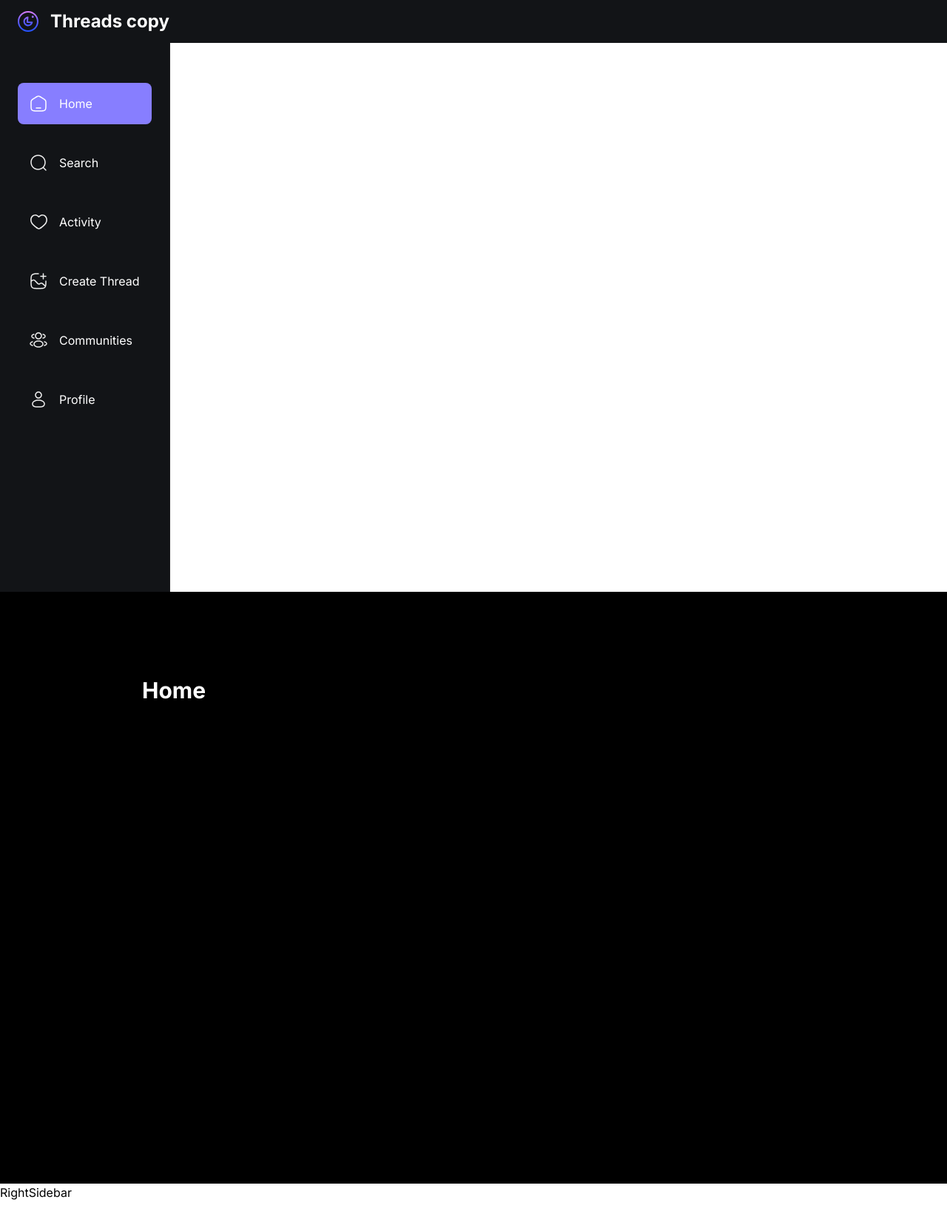
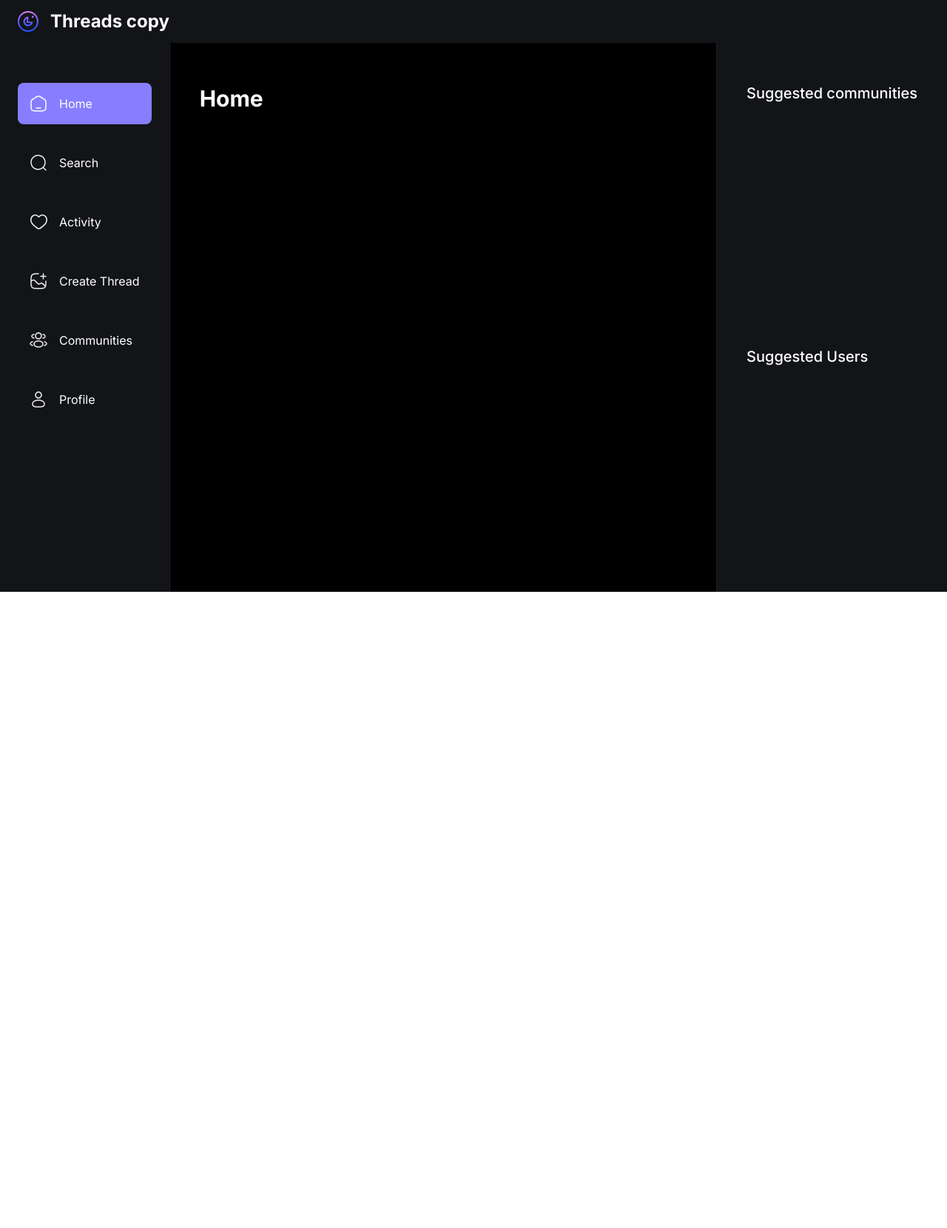
Before and after one commit to BaptisteMo/threadlike, a Next.js app: page / in a window 1280 px wide. Shown: the top 1660 px of the page at 74% size. After the commit the page ends 800 px from the top, so only its background shows below. Built offline with nearby package versions, Linux system fonts and the light colour scheme; no server answers.

Commit message:
ajout de la rightbar et theme dark clerk

```diff
--- a/app/(root)/layout.tsx
+++ b/app/(root)/layout.tsx
@@ -26,7 +26,7 @@
       <html lang="en">
         <body className={inter.className}>
           <Topbar/>
-          <main>
+          <main className='flex flex-row'>
             <LeftSidebar />
               <section className='main-container'>
                 <div className='w-full max-w-4xl'>
@@ -35,7 +35,6 @@
               </section>
             <RightSidebar />
           </main>
-          {children}
 
           <Bottombar />
           </body>
--- a/components/shared/RightSidebar.tsx
+++ b/components/shared/RightSidebar.tsx
@@ -2,9 +2,14 @@
 
 const RightSidebar = () => {
   return (
-    <h1>
-        RightSidebar
-    </h1>
+    <section className="custom-scrollbar rightsidebar">
+      <div className='flex flex-1 flex-col justify-start'>
+        <h3 className='text-heading4-medium text-light-1'>Suggested communities</h3>
+      </div>
+      <div className='flex flex-1 flex-col justify-start'>
+        <h3 className='text-heading4-medium text-light-1'>Suggested Users</h3>
+      </div>
+    </section>
   )
 }
 
--- a/components/shared/Topbar.tsx
+++ b/components/shared/Topbar.tsx
@@ -2,7 +2,7 @@
 import React from 'react';
 import Image from 'next/image';
 import { OrganizationSwitcher, SignOutButton, SignedIn } from '@clerk/nextjs';
-
+import { dark } from '@clerk/themes'
 
 
 const Topbar = () => {
@@ -33,6 +33,7 @@
             </div>
             <OrganizationSwitcher
             appearance={{
+                baseTheme : dark,
                 elements:{
                     organisationSwitcherTrigger : "py-2 px-4"
                 }}}
--- a/package.json
+++ b/package.json
@@ -10,6 +10,7 @@
   },
   "dependencies": {
     "@clerk/nextjs": "^4.23.5",
+    "@clerk/themes": "^1.7.5",
     "@types/node": "20.5.9",
     "@types/react": "18.2.21",
     "@types/react-dom": "18.2.7",
```
Also changed, not shown: 1 other file (tests, documents, lock files or other folders).
